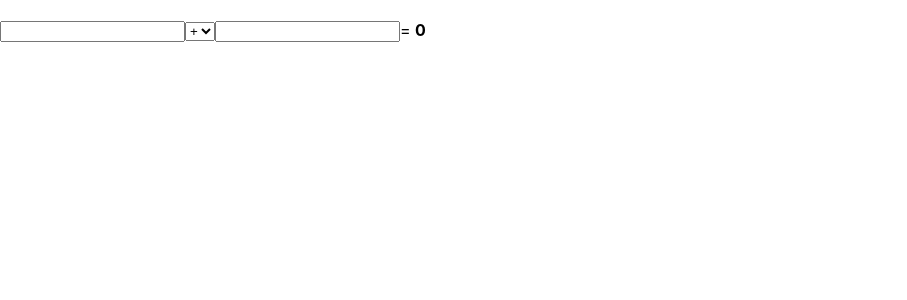
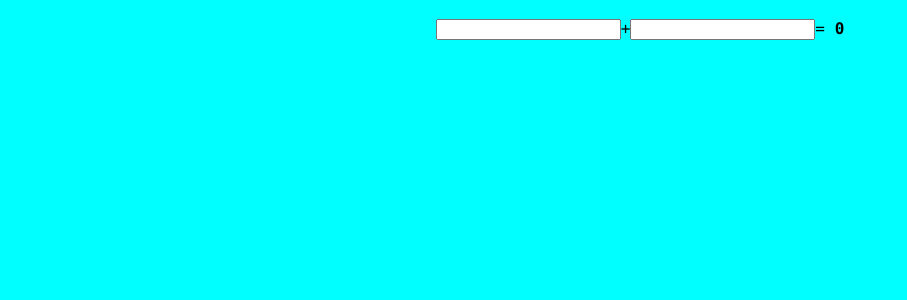
Before and after one commit to Yura-Si4kar/lesson_28-hello-react, a React (Create React App) app: page / in a window 1280 px wide. Shown: the top 300 px of the page, without its empty margins (0-907 px from the left). Built offline with nearby package versions, Linux system fonts and the light colour scheme.

Commit message:
Lesson_28

```diff
--- a/public/index.html
+++ b/public/index.html
@@ -9,7 +9,7 @@
       name="description"
       content="Web site created using create-react-app"
     />
-    <link rel="apple-touch-icon" href="%PUBLIC_URL%/logo192.png" />
+    <!-- <link rel="apple-touch-icon" href="%PUBLIC_URL%/logo192.png" /> -->
     <!--
       manifest.json provides metadata used when your web app is installed on a
       user's mobile device or desktop. See https://developers.google.com/web/fundamentals/web-app-manifest/
@@ -25,9 +25,9 @@
     -->
     <title>React App</title>
   </head>
-  <body>
+  <body class="body">
     <noscript>You need to enable JavaScript to run this app.</noscript>
-    <div id="root"></div>
+    <div class="container"></div>
     <!--
       This HTML file is a template.
       If you open it directly in the browser, you will see an empty page.
--- a/src/App.js
+++ b/src/App.js
@@ -11,17 +11,12 @@ export default class App extends Component {
     };
   }
   render() {
-    return <div>
+    return <div class='code'>
       <br />
       <input name='firstNumber' value={this.state.firstNumber} onChange={this.onFirstInputChange} />
-      <select>
-        <option name='action'>+</option>
-        <option name='action'>-</option>
-        <option name='action'>*</option>
-        <option name='action'>/</option>
-      </select>
+      +
       <input name='secondNumber' value={this.state.secondNumber} onChange={this.onSecondInputChange} />
-      = {this.state.showResult ? <strong>{Number(this.state.firstNumber)+Number(this.state.secondNumber)}</strong> : ''}
+      = {this.state.showResult ? <strong>{Number(this.state.firstNumber) + Number(this.state.secondNumber)}</strong> : ''}
       <br />
     </div>;
   }
--- a/src/index.css
+++ b/src/index.css
@@ -1,13 +1,15 @@
-body {
+.body {
   margin: 0;
   font-family: -apple-system, BlinkMacSystemFont, 'Segoe UI', 'Roboto', 'Oxygen',
     'Ubuntu', 'Cantarell', 'Fira Sans', 'Droid Sans', 'Helvetica Neue',
     sans-serif;
   -webkit-font-smoothing: antialiased;
   -moz-osx-font-smoothing: grayscale;
+  text-align: center;
+  background-color: aqua;
 }
 
-code {
+.code {
   font-family: source-code-pro, Menlo, Monaco, Consolas, 'Courier New',
     monospace;
 }
--- a/src/index.js
+++ b/src/index.js
@@ -3,5 +3,5 @@ import ReactDOM from 'react-dom/client';
 import './index.css';
 import App from './App';
 
-const root = ReactDOM.createRoot(document.getElementById('root'));
+const root = ReactDOM.createRoot(document.querySelector('.container'));
 root.render(<App/>);
```
